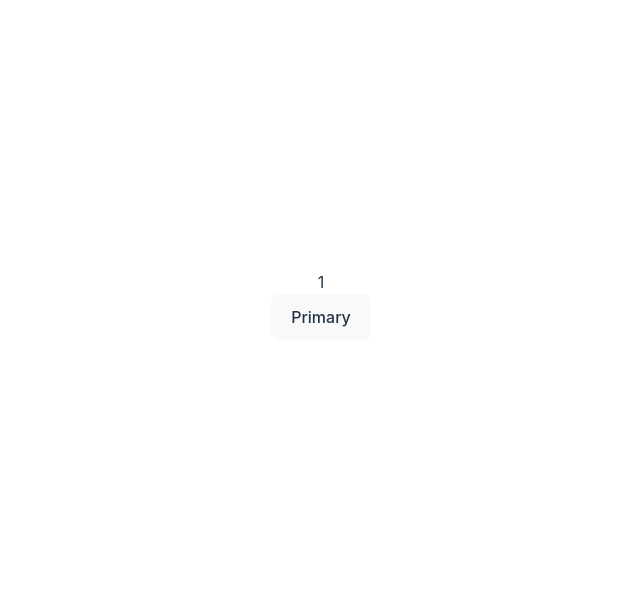
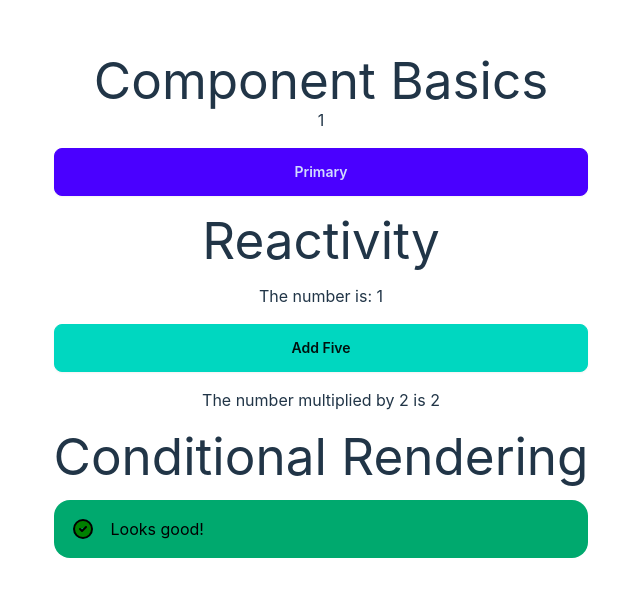
Before and after one commit to codeswitchstudio/hello-svelte, a Svelte app: page / in a window 1280 px wide. Shown: the part 127-724 px from the top of the page, without its empty margins (319-959 px from the left). Built offline with nearby package versions, Linux system fonts and the light colour scheme.

Commit message:
basics, reactivity and conditional rendering

```diff
--- a/src/App.svelte
+++ b/src/App.svelte
@@ -1,15 +1,64 @@
 <script>
   let count = 1
-
   function increment(){
     count++
   }
 
+  let number = 1
+  function add5(){
+    number += 5;
+  }
+
+  $: multiple = number*2  //this is the reactive assignment
+
 </script>
 
+
+
+
 <main class="flex flex-col justify-center intems-venter h-screen space-y-4">
-{count}
+<h1>Component Basics</h1>
+  {count}
 <button on:click="{increment}" class="btn btn-primary">Primary</button>
+<h1>Reactivity</h1>
+<p>The number is: {number}</p>
+<button on:click="{add5}" class="btn btn-accent">Add Five</button>
+<p>The number multiplied by 2 is {multiple}</p>
+
+<h1>Conditional Rendering</h1>
+
+{#if multiple < 20}
+<div role="alert" class="alert alert-success">
+  <svg
+    xmlns="http://www.w3.org/2000/svg"
+    class="h-6 w-6 shrink-0 stroke-current"
+    fill="green"
+    viewBox="0 0 24 24">
+    <path
+      stroke-linecap="round"
+      stroke-linejoin="round"
+      stroke-width="2"
+      d="M9 12l2 2 4-4m6 2a9 9 0 11-18 0 9 9 0 0118 0z" />
+  </svg>
+  <span>Looks good!</span>
+</div>
+{:else}
+<div role="alert" class="alert alert-error">
+  <svg
+    xmlns="http://www.w3.org/2000/svg"
+    class="h-6 w-6 shrink-0 stroke-current"
+    fill="red"
+    viewBox="0 0 24 24">
+    <path
+      stroke-linecap="round"
+      stroke-linejoin="round"
+      stroke-width="2"
+      d="M10 14l2-2m0 0l2-2m-2 2l-2-2m2 2l2 2m7-2a9 9 0 11-18 0 9 9 0 0118 0z" />
+  </svg>
+  <span>Your number is too high!</span>
+</div>
+
+{/if}
 </main>
 
 <style>
--- a/src/app.css
+++ b/src/app.css
@@ -52,17 +52,19 @@ h1 {
 
 button {
   border-radius: 8px;
-  border: 1px solid transparent;
+  /* border: 1px solid transparent; */
   padding: 0.6em 1.2em;
   font-size: 1em;
   font-weight: 500;
   font-family: inherit;
-  background-color: #1a1a1a;
+  background-color: #646cff;
   cursor: pointer;
   transition: border-color 0.25s;
 }
 button:hover {
-  border-color: #646cff;
+  /* border-color: #646cff; */
+  background-color: #beff64;
+  color: black;
 }
 button:focus,
 button:focus-visible {
--- a/tailwind.config.js
+++ b/tailwind.config.js
@@ -6,5 +6,7 @@ export default {
     extend: {},
   },
 
-  plugins: [require("@tailwindcss/typography"), "daisyui"],
+  // plugins: [require("@tailwindcss/typography"), "daisyui"],
+
+  plugins: [require("daisyui")],
 };
```
Also changed, not shown: src/main.js (+6 -6 lines).
